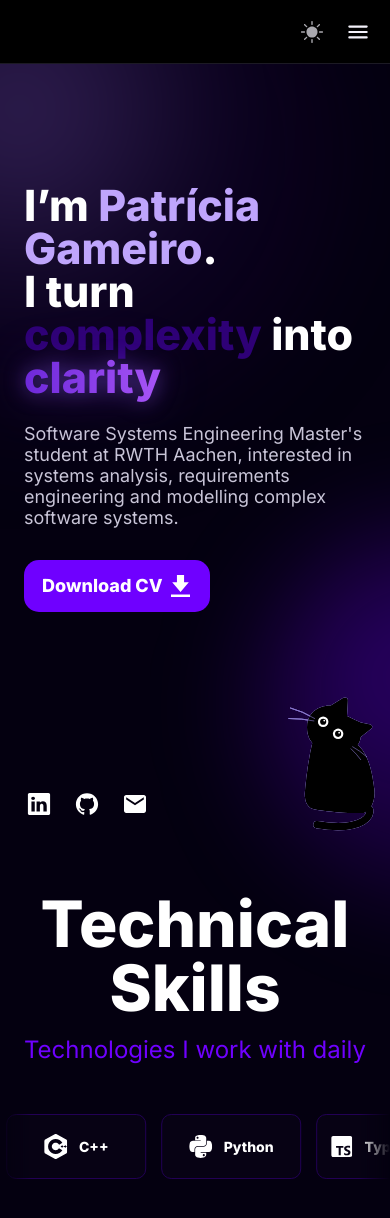
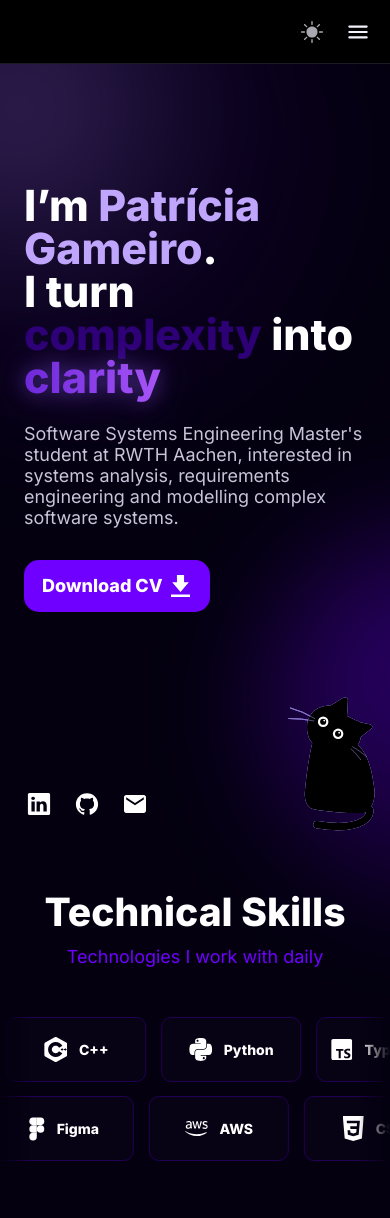
Before and after one commit to patriciagam/Portfolio, a Next.js app: page / in a window 390 px wide. Shown: the top 1218 px of the page. Built offline with nearby package versions, Linux system fonts and the light colour scheme.

Commit message:
feat(skills): two opposite-direction rows on mobile

```diff
--- a/src/components/SkillsMarquee/SkillsMarquee.module.css
+++ b/src/components/SkillsMarquee/SkillsMarquee.module.css
@@ -46,7 +46,17 @@
   display: flex;
   width: max-content;
   list-style: none;
-  animation: marquee 40s linear infinite;
+  animation: marquee var(--duration, 40s) linear infinite;
+}
+
+/* The second phone row runs the other way. */
+.reverse {
+  animation-direction: reverse;
+}
+
+/* Desktop shows the single row; phones show the two rows instead. */
+.twoRows {
+  display: none;
 }
 
 .track:hover {
@@ -107,6 +117,28 @@
   box-shadow: 0 10px 30px rgba(111, 0, 255, 0.45);
 }
 
+@media (max-width: 900px) {
+  .oneRow {
+    display: none;
+  }
+
+  .twoRows {
+    display: flex;
+    flex-direction: column;
+    gap: 14px;
+  }
+
+  .heading {
+    padding: 0 16px;
+    font-size: clamp(36px, 10vw, 56px);
+  }
+
+  .subheading {
+    padding: 0 16px;
+    font-size: 18px;
+  }
+}
+
 @media (prefers-reduced-motion: reduce) {
   .track {
     flex-wrap: wrap;
--- a/src/components/SkillsMarquee/SkillsMarquee.tsx
+++ b/src/components/SkillsMarquee/SkillsMarquee.tsx
@@ -1,7 +1,10 @@
+import type { CSSProperties } from "react";
 import { SKILL_ICONS } from "./skillIcons";
 import styles from "./SkillsMarquee.module.css";
 
-const SKILLS = [
+type Skill = { name: string; icon: keyof typeof SKILL_ICONS };
+
+const SKILLS: Skill[] = [
   { name: "Java", icon: "java" },
   { name: "C", icon: "c" },
   { name: "C++", icon: "cpp" },
@@ -18,21 +21,20 @@ const SKILLS = [
   { name: "AWS", icon: "aws" },
 ];
 
-/** "Technical Skills" heading with the endless, hover-to-pause skills strip. */
-export default function SkillsMarquee() {
+// Seconds per loop for the full list; shorter rows scale it down so every
+// row moves at the same speed.
+const SECONDS_PER_LIST = 40;
+
+/** One endless strip. The list is rendered twice so the loop wraps seamlessly. */
+function Track({ skills, reverse = false }: { skills: Skill[]; reverse?: boolean }) {
+  const duration = (SECONDS_PER_LIST * skills.length) / SKILLS.length;
   return (
-    <section className={styles.section} aria-labelledby="skills-heading">
-      <div className={styles.text}>
-        <h2 id="skills-heading" className={styles.heading}>
-          Technical Skills
-        </h2>
-        <p className={styles.subheading}>Technologies I work with daily</p>
-      </div>
-      <div className={styles.marquee}>
-        {/* The list is rendered twice so the loop can wrap seamlessly. */}
-        <ul className={styles.track}>
+    <ul
+      className={`${styles.track} ${reverse ? styles.reverse : ""}`}
+      style={{ "--duration": `${duration}s` } as CSSProperties}
+    >
       {[0, 1].map((copy) =>
-            SKILLS.map(({ name, icon }) => {
+        skills.map(({ name, icon }) => {
           const Icon = SKILL_ICONS[icon];
           return (
             <li
@@ -47,6 +49,31 @@ export default function SkillsMarquee() {
         }),
       )}
     </ul>
+  );
+}
+
+const half = Math.ceil(SKILLS.length / 2);
+
+/** "Technical Skills" heading with the endless, hover-to-pause skills strip.
+    Desktop: one row. Phones: the skills split over two rows moving in
+    opposite directions. CSS shows one layout or the other. */
+export default function SkillsMarquee() {
+  return (
+    <section className={styles.section} aria-labelledby="skills-heading">
+      <div className={styles.text}>
+        <h2 id="skills-heading" className={styles.heading}>
+          Technical Skills
+        </h2>
+        <p className={styles.subheading}>Technologies I work with daily</p>
+      </div>
+      <div className={styles.marquee}>
+        <div className={styles.oneRow}>
+          <Track skills={SKILLS} />
+        </div>
+        <div className={styles.twoRows}>
+          <Track skills={SKILLS.slice(0, half)} />
+          <Track skills={SKILLS.slice(half)} reverse />
+        </div>
       </div>
     </section>
   );
```
Lines whose indentation alone changed are shown as unchanged.
